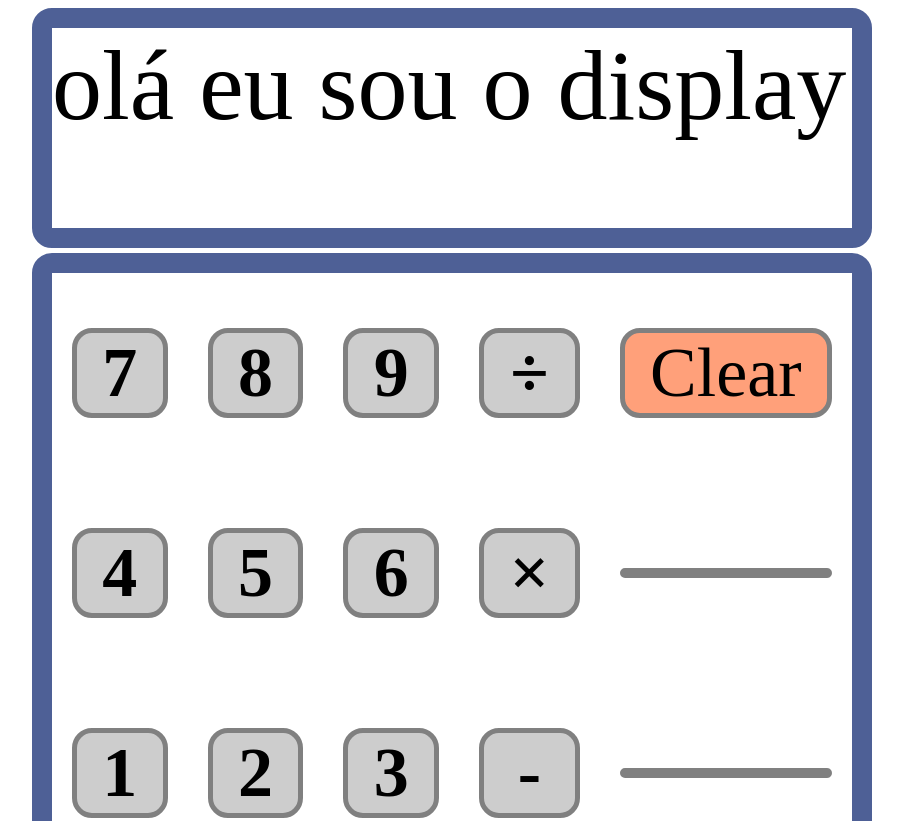
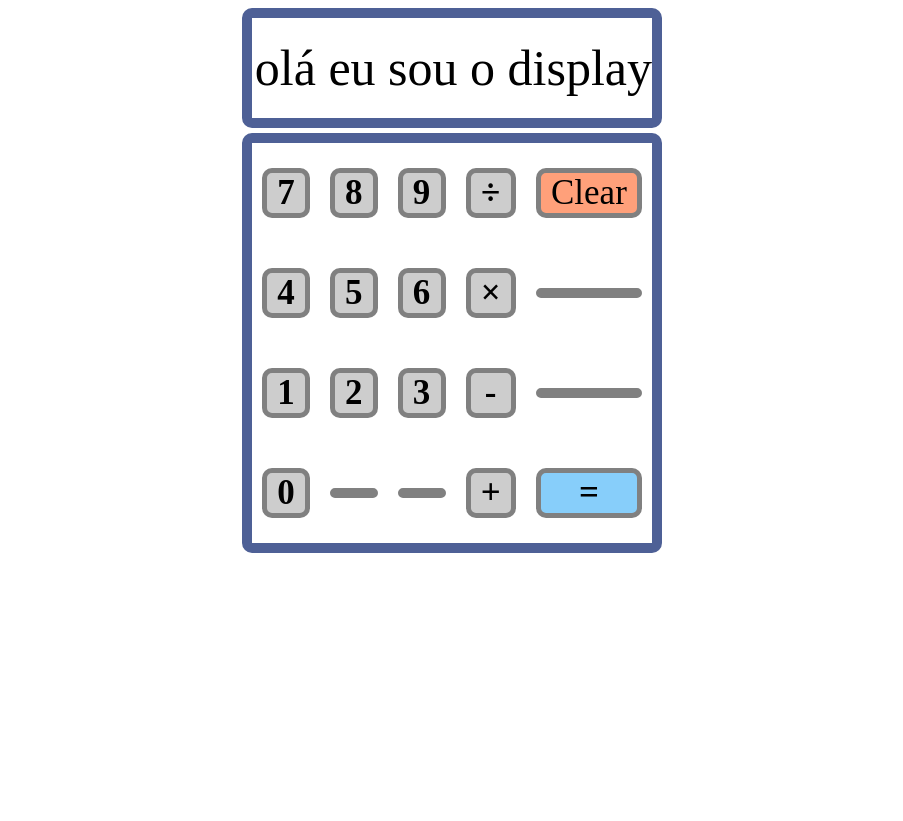
Before and after one commit to lukasasael/odin-calculator, a plain HTML site: page index.html in a window 1280 px wide. Shown: the top 821 px of the page, without its empty margins (188-1091 px from the left). After the commit the page ends 800 px from the top, so only its background shows below. Drawn offline with Linux system fonts and the light colour scheme.

Commit message:
Resizing all CSS

```diff
--- a/styles.css
+++ b/styles.css
@@ -1,34 +1,36 @@
 #display {
     display: flex;
     margin: auto;
-    width: 800px;
-    height: 200px;
-    border: 20px solid #4e6096;
-    border-radius: 20px;
+    width: 400px;
+    height: 100px;
+    border: 10px solid #4e6096;
+    border-radius: 10px;
     margin-bottom: 5px;
-    font-size: 100px;
+    font-size: 50px;
+    justify-content: end;
+    align-items: center;
 }
 
 #calculator {
-    border: 20px solid #4e6096;
-    border-radius: 20px;
+    border: 10px solid #4e6096;
+    border-radius: 10px;
     display: grid;
     grid-template-rows: repeat(4, 1fr);
     grid-auto-flow: column;
     margin: auto;
-    width: 800px;
-    height: 800px;
+    width: 400px;
+    height: 400px;
     align-items: center;
 }
 
 btn.pixel {
     display: flex;
-    margin: 20px;
+    margin: 10px;
     justify-content: center;
     align-items: center;
     border: 5px solid grey;
-    border-radius: 20px;
-    font-size: 70px;
+    border-radius: 10px;
+    font-size: 35px;
     font-weight: bold;
     text-align: center;
 }
```
